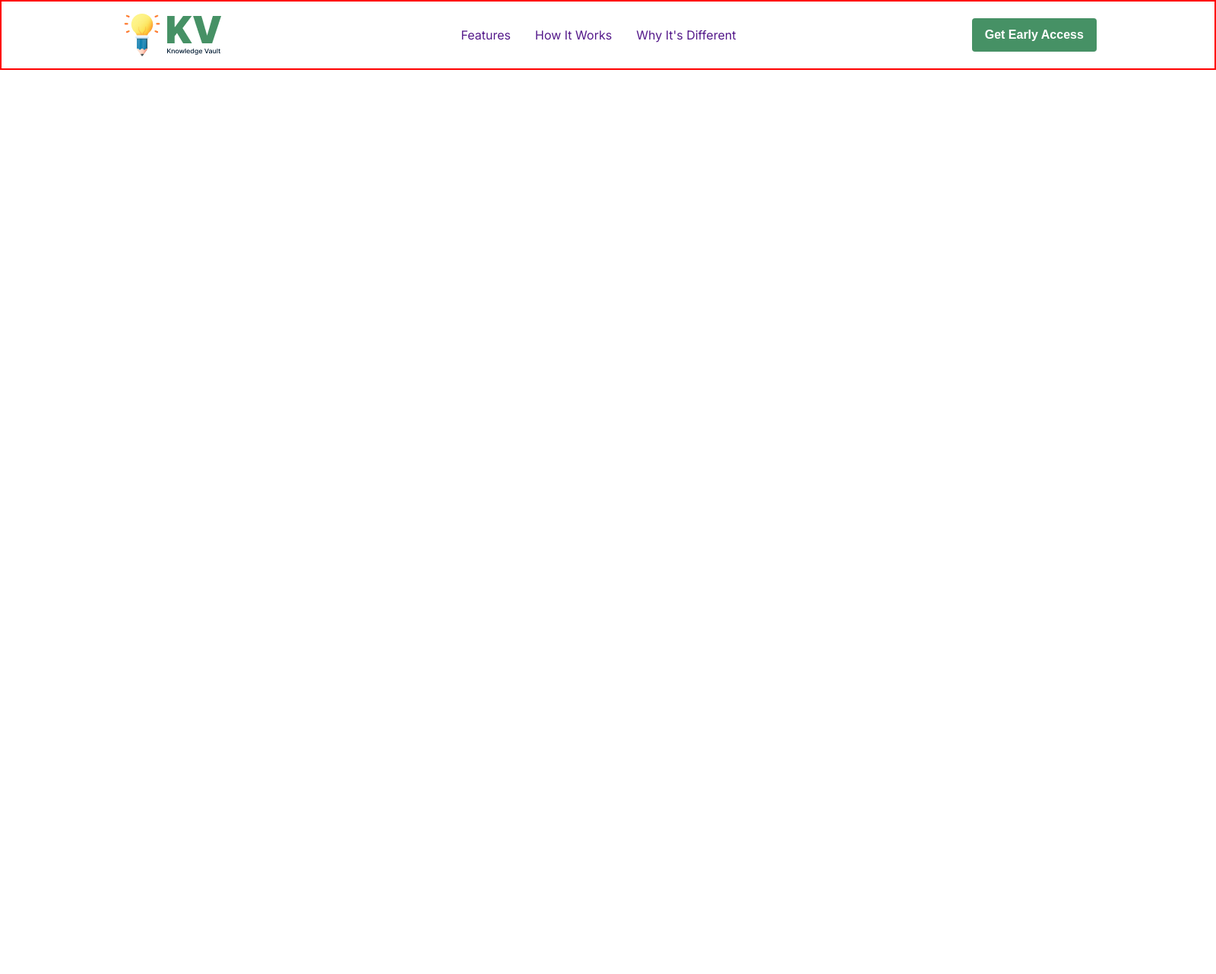
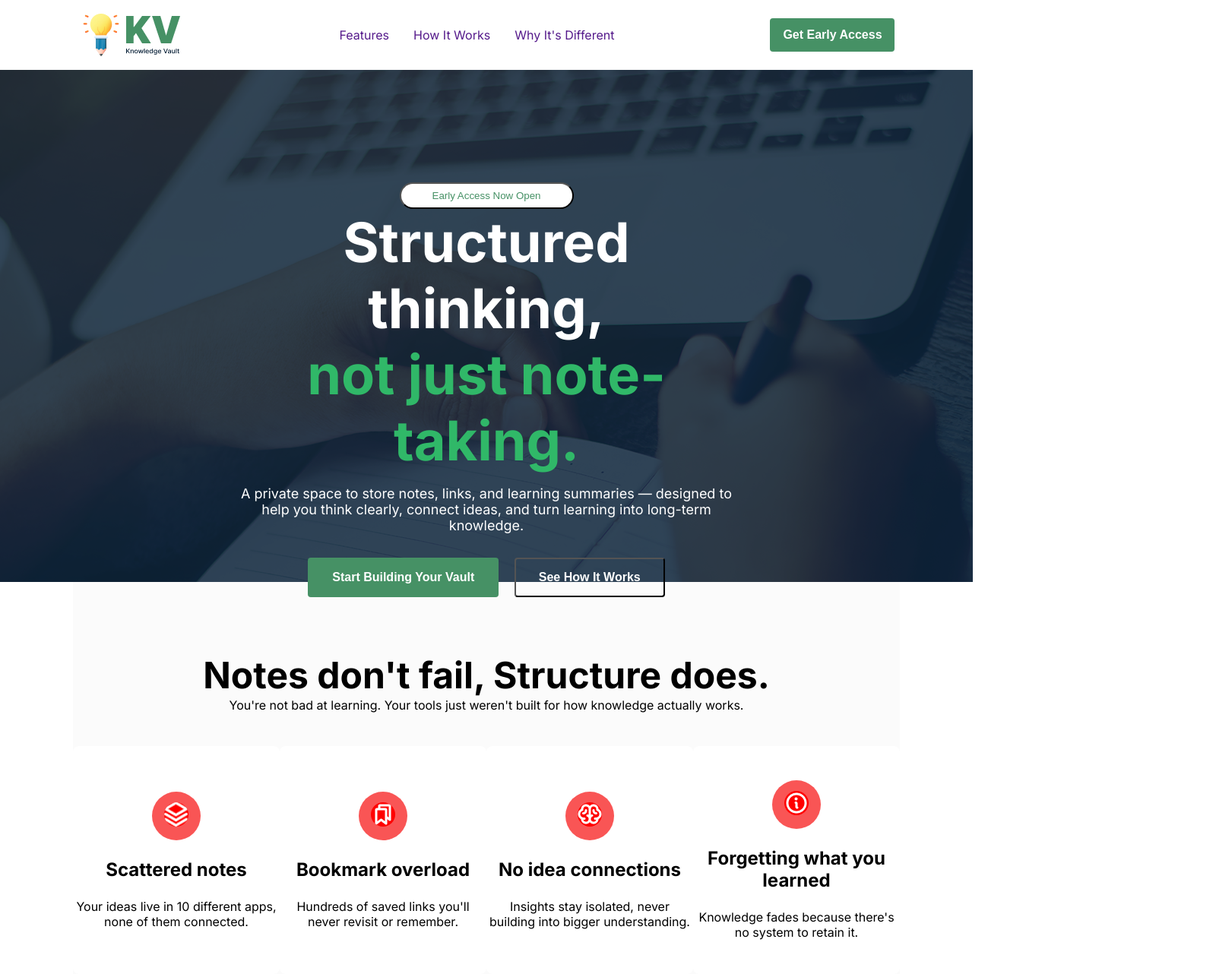
Before and after one commit to noman-monjil/Assignment-1, a plain HTML site: page index.html in a window 1280 px wide. Shown: the whole page at 76% size, 1600 px wide, since content can reach past the window. Before the commit the page ends 800 px from the top, so only its background shows below. Drawn offline with Linux system fonts and the light colour scheme.

Commit message:
added card according to figma design

```diff
--- a/index.html
+++ b/index.html
@@ -9,7 +9,7 @@
     <link
         href="https://fonts.googleapis.com/css2?family=Inter:ital,opsz,wght@0,14..32,100..900;1,14..32,100..900&display=swap"
         rel="stylesheet">
-        <link rel="stylesheet" href="style.css">
+    <link rel="stylesheet" href="style.css">
 
     <title>Knowledge </title>
 </head>
@@ -32,7 +32,75 @@
                 <button>Get Early Access</button>
             </div>
         </nav>
+        <section id="banner">
+            <div class="banner_box">
+                <button class="early_button">Early Access Now Open</button>
+                <div class="banner_details">
+                    <h1>Structured thinking,<br>
+                        <span class="color_head">not just note-taking.</span>
+                    </h1>
+                    <p>A private space to store notes, links, and learning summaries — designed to <br>
+                        help you think clearly, connect ideas, and turn learning into long-term knowledge.</p>
+
+                </div>
+                <div class="banner_button">
+                    <button class="banner_button_color">Start Building Your Vault</button>
+                    <button class="banner_button_transparent">See How It Works</button>
+                </div>
+            </div>
+
+        </section>
     </header>
+
+
+    <main>
+        <section id="note">
+            <div class="note_container">
+                <div class="section_header">
+                    <h1>
+                        Notes don't fail, Structure does.</h1>
+
+                </div>
+                <p class="header_paragraph">You're not bad at learning. Your tools just weren't built for how knowledge
+                    actually works.</p>
+
+
+                <div class="note_info">
+                    <div class="info_card">
+                        <div class="logos">
+                            <img src="assets/Vector.png" alt="">
+                        </div>
+                        <h2>Scattered notes</h2>
+                        <p>Your ideas live in 10 different apps, none of them connected.</p>
+                    </div>
+                    <div class="info_card">
+                        <div class="logos">
+                            <img src="assets/Bookmarks.png" alt="">
+                        </div>
+                        <h2>Bookmark overload</h2>
+                        <p>Hundreds of saved links you'll never revisit or remember.</p>
+                    </div>
+                    <div class="info_card">
+                        <div class="logos">
+                            <img src="assets/Brain.png" alt="">
+                        </div>
+                        <h2>No idea connections</h2>
+                        <p>Insights stay isolated, never building into bigger understanding.</p>
+                    </div>
+                    <div class="info_card">
+                        <div class="logos">
+                            <img src="assets/Info.png" alt="">
+                        </div>
+                        <h2>Forgetting what
+                            you learned</h2>
+                        <p>Knowledge fades because there's no system to retain it.</p>
+                    </div>
+
+                </div>
+            </div>
+
+        </section>
+    </main>
 
 </body>
 
--- a/style.css
+++ b/style.css
@@ -9,6 +9,11 @@
 .inter-font {
   font-family: "Inter", sans-serif;
   font-optical-sizing: auto;
+
+}
+.section_header{
+    max-width: 1360px;
+    height: 152px;
 
 }
 .logo{
@@ -35,13 +40,157 @@ nav .menu ul {
 }
 nav .menu a{
     text-decoration: none;
+    font-size: 500;
+    font-size: 16px;
 }
 nav{
-    width: 1600px;
+    width: 100%;
     height: 92px;
     margin: 0px auto;
-    border: 2px solid red;
     display: flex;
     justify-content: space-around;
     align-items: center;
 }
+
+/* banner section */
+
+#banner{
+    background-image: url('assets/hero-bg.png');
+    width: 100%;
+    height: 674px;
+    background-size: cover;
+    background-position:center ;
+    background-repeat: no-repeat;
+
+     display: flex;
+     align-items: center;
+
+     text-align: center;
+
+}
+#banner .banner_box h1{
+
+    font-weight:700;
+    font-size: 72px;
+    margin-bottom: 16px;
+
+}
+
+
+#banner .banner_box{
+    width: 1360px;
+    height: 379px;
+
+    margin:0px auto;
+    padding-left: 295px;
+    padding-right: 295px;
+    text-align: center;
+
+}
+#banner .banner_box  .banner_details{
+    color: white;
+}
+#banner .banner_box  .banner_details p{
+    font-weight: 400;
+    font-size: 18px;
+    color: rgba(255, 255, 255, 1);
+}
+#banner .banner_box  .banner_details .color_head{
+    color:rgba(48, 184, 104, 1);
+}
+#banner .banner_box .banner_button{
+    margin-top: 32px;
+    gap: 16px;
+}
+#banner .banner_box .banner_button_color{
+    width: 251px;
+    height: 52px;
+    background-color: rgba(70, 145, 101, 1);
+    border-radius: 4px;
+    color: rgba(255, 255, 255, 1);
+    font-weight: 600;
+    font-size: 16px;
+    border: none;
+
+}
+#banner .banner_box .banner_button_transparent{
+    width: 198px;
+    height: 52px;
+    border-radius: 4px;
+    color: rgba(255, 255, 255, 1);
+    background-color: transparent;
+    font-size: 16px;
+    margin-left: 16px;
+    font-weight: 600;
+
+
+}
+#banner .early_button{
+    width: 229px;
+    height: 35px;
+    border-radius: 1000px;
+    background-color: rgba(255, 255, 255, 1);
+    color:#469165 ;
+}
+
+
+
+#note .note_container{
+    width: 85%;
+    max-width: 1360px;
+    margin: 0 auto;
+    text-align: center;
+    background-color:rgb(251, 251, 251) ;
+
+}
+#note .note_container .section_header h1{
+    display: flex;
+    justify-content: center;
+    align-items: flex-end;
+    height: 152px;
+    margin-bottom: 16px;
+    font-weight:700 ;
+    font-size: 48px;
+
+
+
+}
+#note .note_container .header_paragraph{
+    font-weight: 400;
+    font-size: 16px;
+    margin-bottom: 44px;
+
+}
+#note .note_container .note_info{
+    display: flex;
+    justify-content: space-around;
+    align-items: center;
+
+}
+#note .note_container .note_info .info_card{
+    width: 322px;
+    height: 300px;
+    gap: 24px;
+    background: rgba(255, 255, 255, 1);
+    display: flex;
+    align-items: center;
+    justify-content: center;
+    flex-direction: column;
+    border-radius: 8px;
+
+}
+#note .note_container .note_info .info_card img{
+background-color: red;
+border-radius: 50%;
+object-fit: cover;
+width: 32px;
+height: 32px;
+}
+ #note .note_container .note_info .info_card .logos{
+
+     background: rgba(249, 85, 85, 1);;
+    width: 64px;
+    height: 64px;
+    border-radius: 50%;
+    padding: 14px;
+ }
```
Also changed, not shown: Sections/Banner.png (added), Sections/Early Access Section.png (added), Sections/Footer.png (added), Sections/Navbar.png (added), Sections/Notes Section.png (added), Sections/Second Brain Section.png (added).
